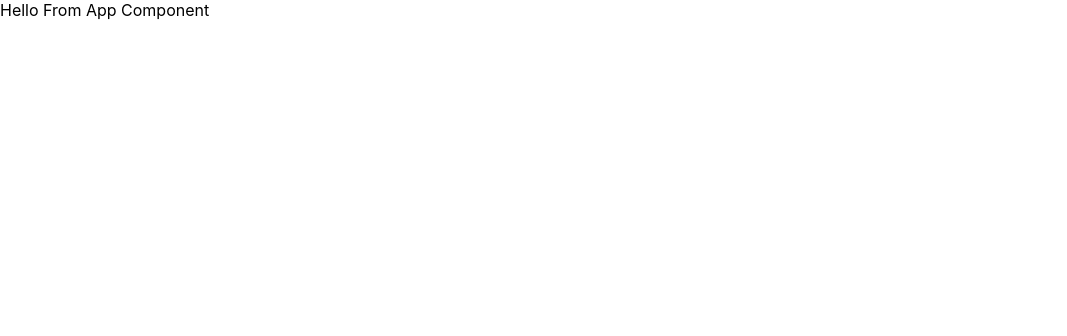
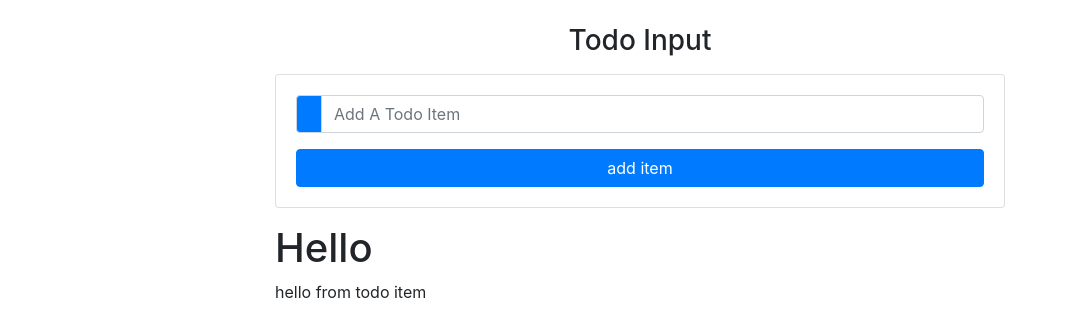
Before and after one commit to Technical-Assignments/To-Do-List, a React (Create React App) app: page / in a window 1280 px wide. Shown: the top 336 px of the page, without its empty margins (0-1067 px from the left). Built offline with nearby package versions, Linux system fonts and the light colour scheme.

Commit message:
creat a todo input component

```diff
--- a/public/index.html
+++ b/public/index.html
@@ -24,7 +24,10 @@
       work correctly both with client-side routing and a non-root public URL.
       Learn how to configure a non-root public URL by running `npm run build`.
     -->
-    <title>React App</title>
+
+    <!-- <script src="https://kit.fontawesome.com/626f82255e.js" crossorigin="anonymous"></script> -->
+
+    <title>To-Do-List</title>
   </head>
   <body>
     <noscript>You need to enable JavaScript to run this app.</noscript>
--- a/src/App.js
+++ b/src/App.js
@@ -1,12 +1,28 @@
-import React from 'react';
+import React, { Component } from 'react';
+import TodoInput from './Components/TodoInput';
+import TodoList from './Components/TodoList';
 
+import 'bootstrap/dist/css/bootstrap.min.css'
+import uuid from 'uuid'
 
-function App() {
-  return (
-    <div>
-      Hello From App Component
-    </div>
-  );
+class App extends Component {
+  render() {
+    return (
+      <div className='container'>
+        <div className='row'>
+          <div className='col-10 mx-auto col-md-8 mt-4'>
+            <h3 className='text-capitalize text-center'>todo input</h3>
+          <TodoInput />
+          <TodoList />
+
+          </div>
+
+        </div>
+
+      </div>
+
+    )
+  }
 }
 
-export default App;
+export default App
--- /dev/null
+++ b/src/Components/TodoInput.js
@@ -0,0 +1,28 @@
+import React, { Component } from 'react'
+
+ class TodoInput extends Component {
+    render() {
+        return (
+            <div className='card card-body my-3'>
+                <form>
+                    <div className='input-group'>
+                        <div className='input-group-prepend'>
+                            <div className='input-group-text bg-primary text-white'>
+                                <i className='fas fa-book' />
+                            </div>
+                        </div>
+                        <input type='text'
+                        className='form-control text-capitalize'
+                        placeholder='add a todo item' />
+                    </div>
+                    <button type='submit' className='btn btn-block btn-primary mt-3'>
+                        add item
+                    </button>
+                </form>
+            </div>
+
+        )
+    }
+}
+
+export default TodoInput
--- /dev/null
+++ b/src/Components/TodoItem.js
@@ -0,0 +1,13 @@
+import React, { Component } from 'react'
+
+ class TodoItem extends Component {
+    render() {
+        return (
+            <div>
+                hello from todo item
+            </div>
+        )
+    }
+}
+
+export default TodoItem
--- /dev/null
+++ b/src/Components/TodoList.js
@@ -0,0 +1,15 @@
+import React, { Component } from 'react'
+import TodoItem from './TodoItem'
+
+ class TodoList extends Component {
+    render() {
+        return (
+            <div>
+               <h1>Hello</h1>
+               <TodoItem />
+            </div>
+        )
+    }
+}
+
+export default TodoList
```
